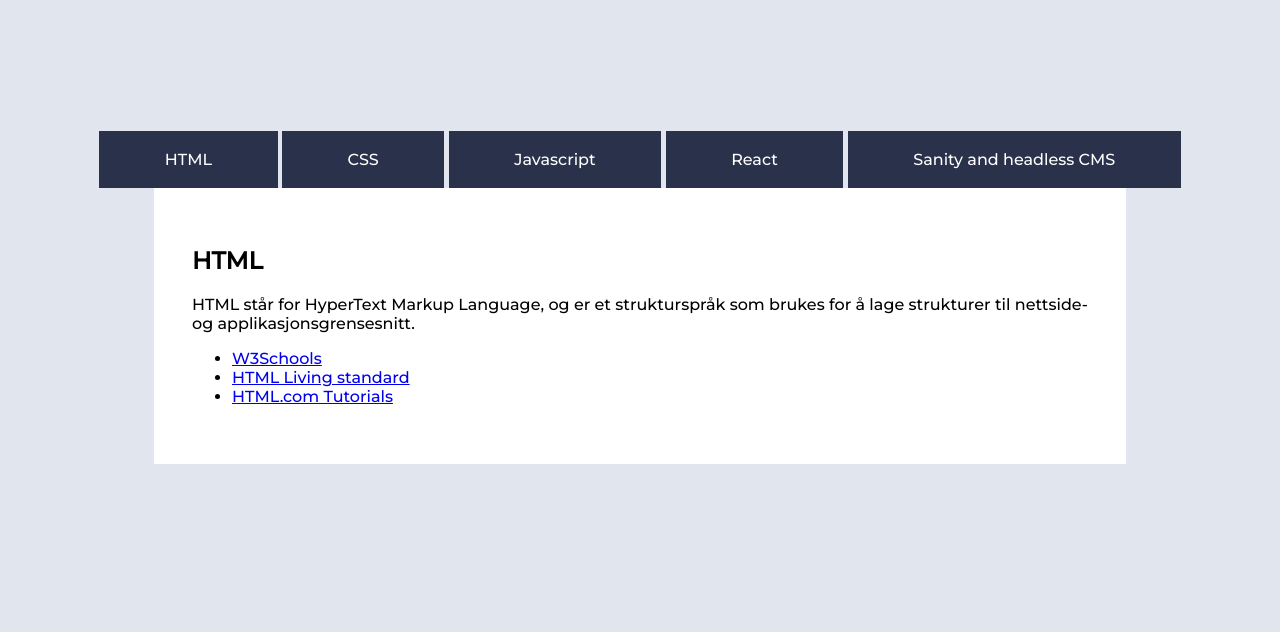
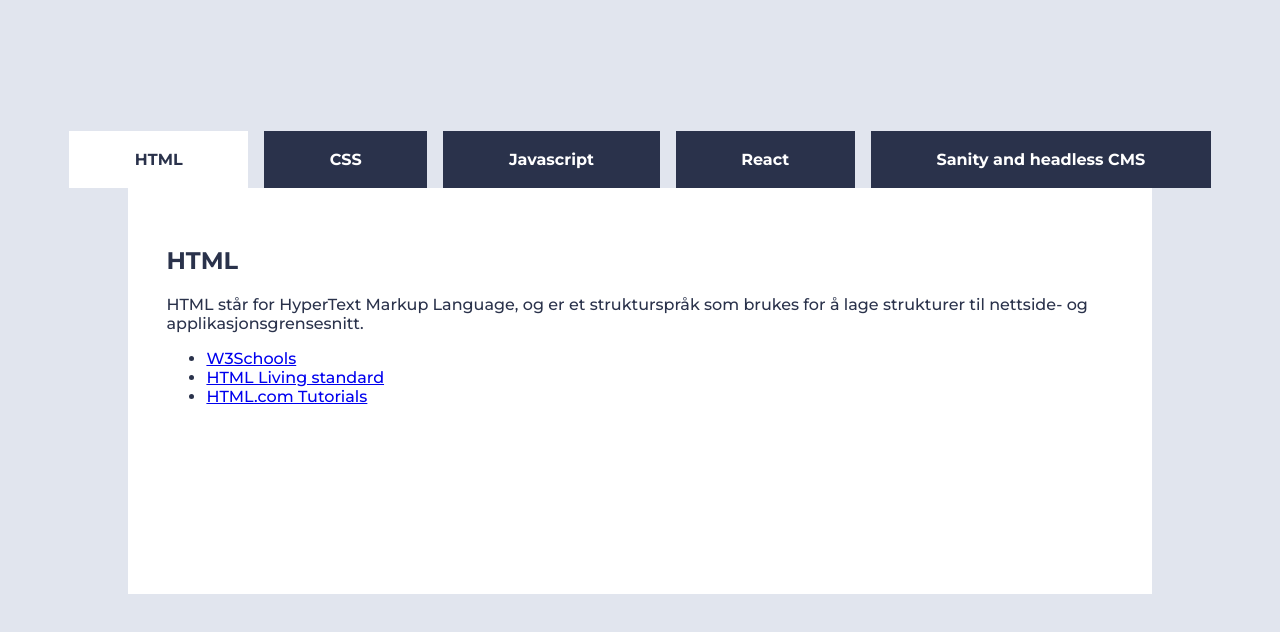
Before and after one commit to kevinnvuu/uin25ak1_resource_layout_VU, a plain HTML site: page Arbeidskrav_1/index.html in a window 1280 px wide. Drawn offline with Linux system fonts and the light colour scheme.

Commit message:
nesten ferdig

```diff
--- a/Arbeidskrav_1/index.html
+++ b/Arbeidskrav_1/index.html
@@ -2,26 +2,30 @@
 <html lang="nb">
 <head>
     <meta charset="UTF-8">
-    <meta name="viewport" content="width=device-width, initial-scale=1.0">
-    <title>ak2</title>
+    <title>Arbedidskrav 1</title>
     <link href="style.css" rel="stylesheet">
 </head>
 <body>
 
+    <!-- Navigasjonsmeny -->
     <nav>
         <ul>
-                <il><a href="#">HTML</a></il>
-                <il><a href="#">CSS</a></il>
-                <il><a href="#">Javascript</a></il>
-                <il><a href="#">React</a></il>
-                <il><a href="#">Sanity and headless CMS</a></il>
+            <li><a href="#">HTML</a></li>
+            <li><a href="#">CSS</a></li>
+            <li><a href="#">Javascript</a></li>
+            <li><a href="#">React</a></li>
+            <li><a href="#">Sanity and headless CMS</a></li>
         </ul>
     </nav>
 
+    <!-- Hovedinnholdet på siden -->
     <main>
-<div id="container">
+        <section id="container"> <!-- Container for å vise dynamisk innhold -->
+            <!-- Innhold vil bli fylt her av JavaScript -->
+        </section>
     </main>
-    </div>
+
+    <!-- Laster inn eksterne JavaScript-filer -->
     <script src="javascript.js"></script>
     <script src="ressurser.js"></script>
 
--- a/Arbeidskrav_1/javascript.js
+++ b/Arbeidskrav_1/javascript.js
@@ -1,36 +1,47 @@
-// Kode for å vise ressursinformasjon basert på valgt kategori
 function showResource(category) {
-
     const container = document.querySelector('#container');
-
-
     container.innerHTML = '';
 
-    // Lagt inn for å finne ressurser som matcher kategorien
-    const resource = resources.find(r => r.category.toLowerCase() === category.toLowerCase());
-
-    //Kode lagt inn for å opprette HTML-element om det finnes en matchende ressurs
-    if (resource) {
-        const article = document.createElement('article');
-        //Brukt article for at det skal bli penere struktur
-        article.innerHTML = `
+    // Filtrer ressurser som matcher den valgte kategorien
+    const filteredResources = resources
+        .filter(r => r.category.toLowerCase() === category.toLowerCase())
+        .map(resource => `
             <h1>${resource.category}</h1>
             <p>${resource.text}</p>
-            <ul>${resource.sources.map(({ title, url }) => `<li><a href="${url}" target="_blank">${title}</a></li>`).join('')}</ul>
-        `;
-        container.appendChild(article);
-    }
+            <ul>
+                ${resource.sources.map(({ title, url }) => `<li><a href="${url}" target="_blank">${title}</a></li>`).join('')}
+            </ul>
+        `)
+        .join(''); // Gjør om array til en enkel HTML-streng
+
+    // Legg til generert HTML i containeren
+    container.innerHTML = filteredResources;
 }
 
-
 document.addEventListener('DOMContentLoaded', () => {
-
+    // Filtrer og vis kun HTML-ressurser når siden lastes
     showResource('HTML');
 
-    //Brukt for å kunne klikke på linkene
-    document.querySelectorAll('nav a').forEach(link => {
+    // Hent alle navigasjonslenker
+    const navLinks = document.querySelectorAll('nav a');
+
+    // Legg til 'active' klassen på HTML-knappen ved start
+    navLinks.forEach(link => {
+        if (link.textContent.trim() === 'HTML') {
+            link.classList.add('active');
+        }
+
+        // Event listener for navigasjonslenker
         link.addEventListener('click', (event) => {
             event.preventDefault();
+
+            // Fjern 'active' fra alle linker
+            navLinks.forEach(navLink => navLink.classList.remove('active'));
+
+            // Legg til 'active' på klikket lenke
+            link.classList.add('active');
+
+            // Oppdater innholdet
             showResource(event.target.textContent);
         });
     });
--- a/Arbeidskrav_1/style.css
+++ b/Arbeidskrav_1/style.css
@@ -1,65 +1,80 @@
-@import url('https://fonts.googleapis.com/css2?family=Montserrat:wght@500&display=swap');
+@import url('https://fonts.googleapis.com/css2?family=Montserrat:wght@500;700&display=swap');
 
-:root{
-    --darkblue: #2A324B;
+/* Variabler for farger og font */
+:root {
+        --white: #fff;
     --lightblue: #58699D;
     --lightgrey: #E1E5EE;
-    --white: #fff;
+    --darkblue: #2A324B;
 
-    --font:'Montserrat', sans-serif;
-    --fontsize:var(--rootsize);
+    --font: 'Montserrat', sans-serif;
+    --fontsize: var(--rootsize);
     --maxsize: 1200px;
 }
 
-body{
+/* Styling for body */
+body {
     background-color: var(--lightgrey);
     font-family: var(--font);
     font-size: var(--rootsize);
-    margin:0px;
+    margin: 0;
+    color: #2A324B;
 }
 
-nav{
+/* Styling for navigasjonsmeny */
+nav {
     display: flex;
     justify-content: center;
     text-align: center;
 }
 
-nav a{
+/* Styling for lenkene i navigasjonsmenyen */
+nav a {
     display: inline-block;
     padding: 1.2rem 4.1rem;
     color: var(--white);
     background-color: var(--darkblue);
     text-decoration: none;
     text-align: center;
-    margin-top:115px;
+    margin-top: 115px;
+    font-weight: 700;
 }
 
-nav ul{
+
+/* Styling for ul i navigasjonen */
+nav ul {
     padding: 0;
     list-style-type: none;
-    display: inline-block;
+    display: flex;
     gap: 1rem;
     margin: 1rem;
 }
 
-nav ul :hover{
-    color:var(--darkblue);
+/* Aktiv lenke */
+.active {
     background-color: var(--white);
+    color: var(--darkblue);
 }
 
-
+/* Styling for container som holder innholdet */
 #container {
-    width: 70%;
+    width: 74%;
     max-width: var(--maxsize);
     margin: auto;
-    min-height:200px;
+    min-height: 330px;
     margin-top: -16px;
     padding: 38px;
     background-color: var(--white);
+
 }
-h1{
-    font-size:1.5rem;
+
+/* Styling for h1-elementer (overskrifter) */
+h1 {
+    font-size: 1.5rem;
+    font-weight: bold;
 }
-p{
+
+/* Styling for p-elementer (paragrafer) */
+p {
    font-size: 1rem;
 }
```
Lines whose indentation alone changed are shown as unchanged.
